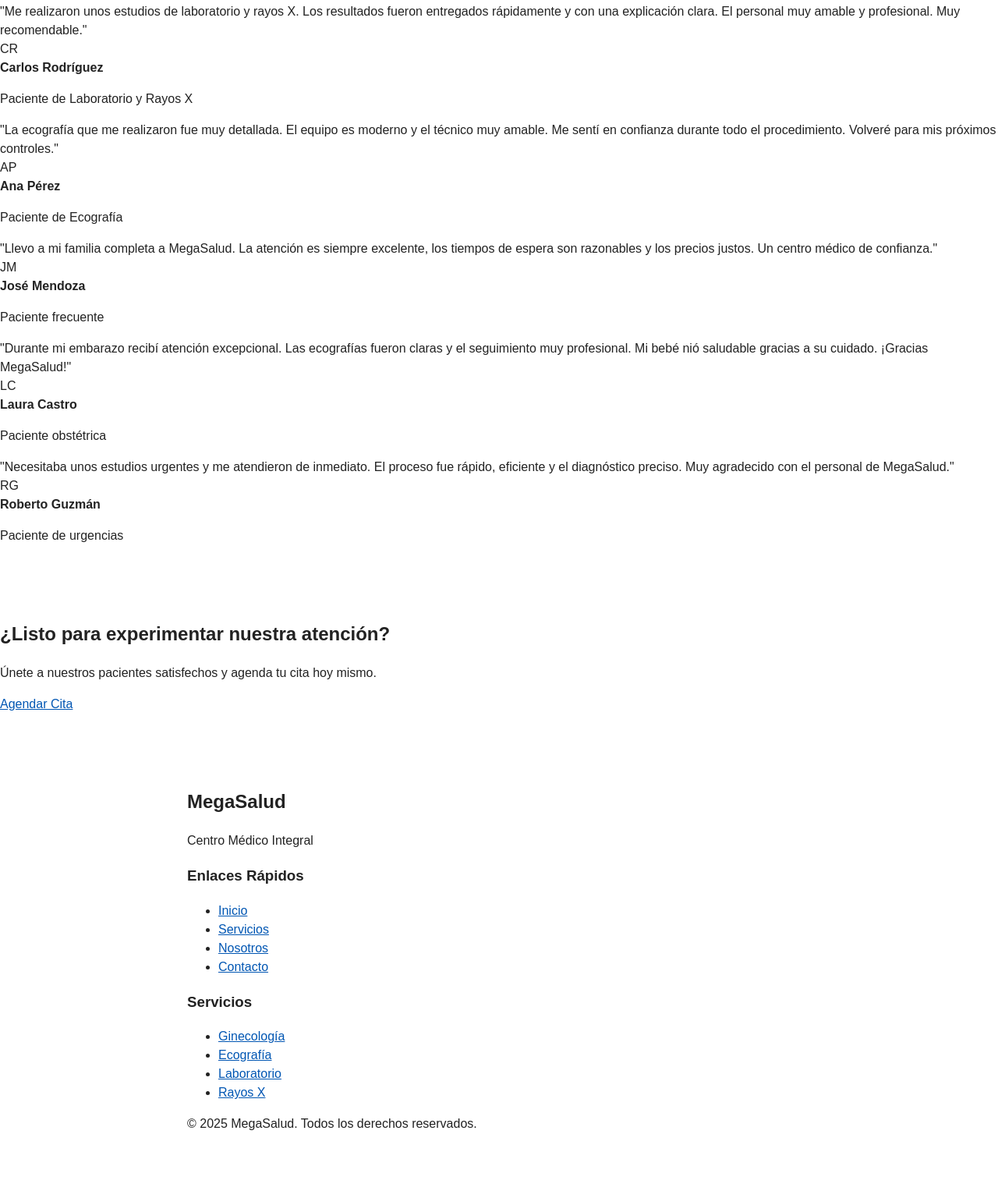
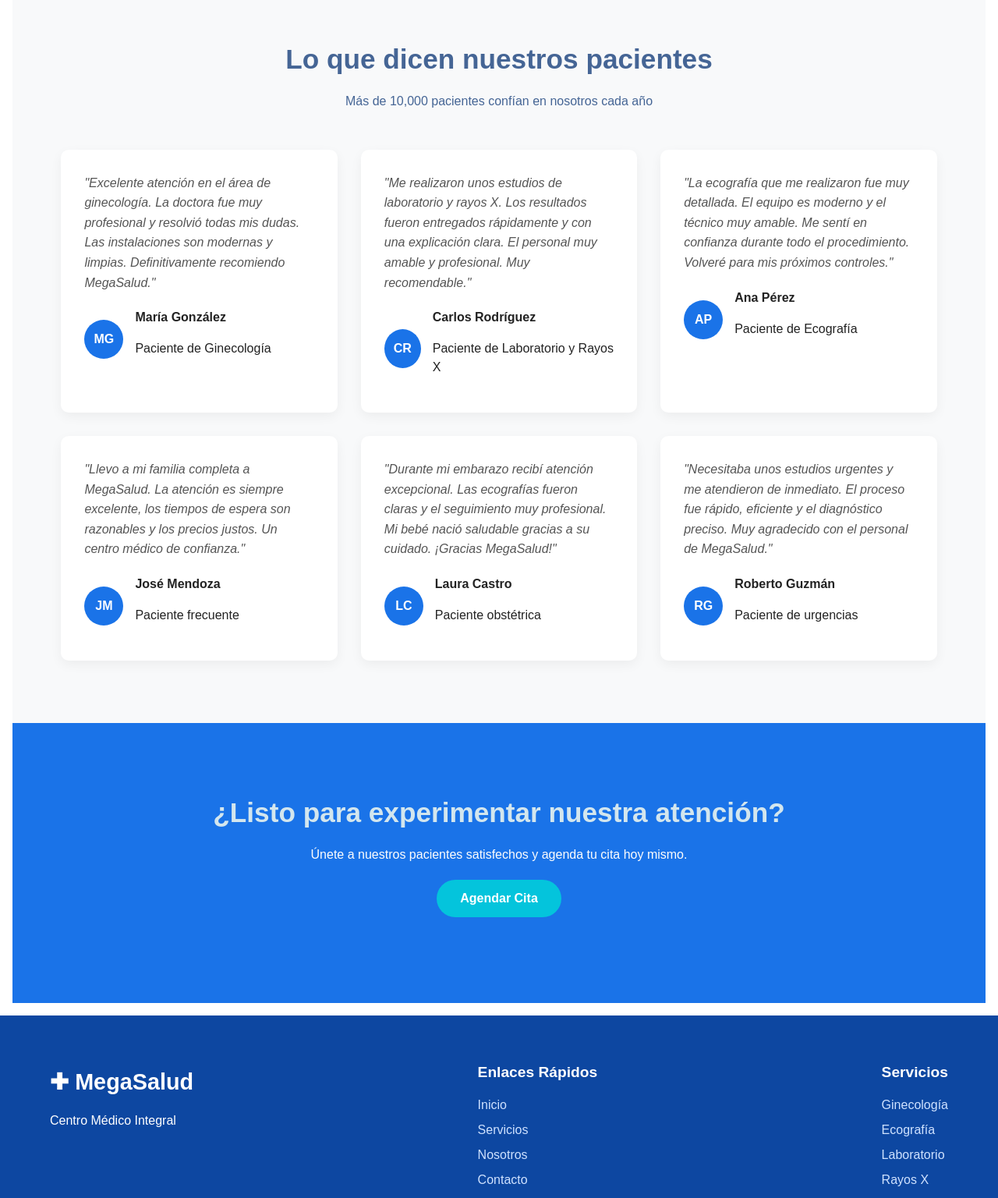
Before and after one commit to alvarotorrezc/tecnologias, a plain HTML site: page blog.html in a window 1280 px wide. Shown: the part 588-2124 px from the top of the page at 78% size. Before the commit the page ends 2073 px from the top, so only its background shows below. Drawn offline with Linux system fonts and the light colour scheme.

Commit message:
fix: estilos ccs e integracion con blog.html

```diff
--- a/blog.html
+++ b/blog.html
@@ -3,22 +3,24 @@
 <head>
     <meta charset="UTF-8">
     <meta name="viewport" content="width=device-width, initial-scale=1.0">
-    <title>Testimonios - MegaSalud</title>
+    <title>Blog - MegaSalud</title>
     <link rel="stylesheet" href="styles.css">
 </head>
 <body>
+    <a href="#main-content" class="skip-link">Saltar al contenido principal</a>
 
-    <header>
-        <div class="container">
-            <div class="header-content">
-                <div class="logo">
-                    <h1>MegaSalud</h1>
+    <header class="megasalud-header">
+        <div class="megasalud-container">
+            <div class="megasalud-header-content">
+                <div class="megasalud-logo">
+                    <div class="megasalud-logo-icon"></div>
+                    <h1>✚ MegaSalud</h1>
                 </div>
-                <nav>
+                <nav class="megasalud-nav">
                     <ul>
                         <li><a href="index.html">Inicio</a></li>
                         <li><a href="acerca.html">Nosotros</a></li>
-                        <li><a href="blog.html" class="active">Testimonios</a></li>
+                        <li><a href="blog.html" class="active">Blog</a></li>
                         <li><a href="contacto.html">Contacto</a></li>
                     </ul>
                 </nav>
@@ -26,82 +28,88 @@
         </div>
     </header>
 
-    <section class="hero" style="padding: 80px 0;">
-        <div class="container">
+    <main id="main-content">
+
+        <section class="megasalud-hero">
+            <div class="megasalud-container">
                 <h2>Experiencias de Nuestros Pacientes</h2>
                 <p>La satisfacción de nuestros pacientes es nuestra mayor recompensa. Conoce sus experiencias.</p>
             </div>
         </section>
 
-    <section class="testimonials">
-        <div class="container">
-            <div class="testimonials-grid">
-                <div class="testimonial-card">
-                    <div class="testimonial-text">
+        <section class="megasalud-testimonials">
+            <div class="megasalud-container">
+                <div class="megasalud-section-title">
+                    <h2>Lo que dicen nuestros pacientes</h2>
+                    <p>Más de 10,000 pacientes confían en nosotros cada año</p>
+                </div>
+                <div class="megasalud-testimonials-grid">
+                    <div class="megasalud-testimonial-card">
+                        <div class="megasalud-testimonial-text">
                             "Excelente atención en el área de ginecología. La doctora fue muy profesional y resolvió todas mis dudas. Las instalaciones son modernas y limpias. Definitivamente recomiendo MegaSalud."
                         </div>
-                    <div class="testimonial-author">
-                        <div class="author-avatar">MG</div>
+                        <div class="megasalud-testimonial-author">
+                            <div class="megasalud-author-avatar">MG</div>
                             <div>
                                 <strong>María González</strong>
                                 <p>Paciente de Ginecología</p>
                             </div>
                         </div>
                     </div>
-                <div class="testimonial-card">
-                    <div class="testimonial-text">
+                    <div class="megasalud-testimonial-card">
+                        <div class="megasalud-testimonial-text">
                             "Me realizaron unos estudios de laboratorio y rayos X. Los resultados fueron entregados rápidamente y con una explicación clara. El personal muy amable y profesional. Muy recomendable."
                         </div>
-                    <div class="testimonial-author">
-                        <div class="author-avatar">CR</div>
+                        <div class="megasalud-testimonial-author">
+                            <div class="megasalud-author-avatar">CR</div>
                             <div>
                                 <strong>Carlos Rodríguez</strong>
                                 <p>Paciente de Laboratorio y Rayos X</p>
                             </div>
                         </div>
                     </div>
-                <div class="testimonial-card">
-                    <div class="testimonial-text">
+                    <div class="megasalud-testimonial-card">
+                        <div class="megasalud-testimonial-text">
                             "La ecografía que me realizaron fue muy detallada. El equipo es moderno y el técnico muy amable. Me sentí en confianza durante todo el procedimiento. Volveré para mis próximos controles."
                         </div>
-                    <div class="testimonial-author">
-                        <div class="author-avatar">AP</div>
+                        <div class="megasalud-testimonial-author">
+                            <div class="megasalud-author-avatar">AP</div>
                             <div>
                                 <strong>Ana Pérez</strong>
                                 <p>Paciente de Ecografía</p>
                             </div>
                         </div>
                     </div>
-                <div class="testimonial-card">
-                    <div class="testimonial-text">
+                    <div class="megasalud-testimonial-card">
+                        <div class="megasalud-testimonial-text">
                             "Llevo a mi familia completa a MegaSalud. La atención es siempre excelente, los tiempos de espera son razonables y los precios justos. Un centro médico de confianza."
                         </div>
-                    <div class="testimonial-author">
-                        <div class="author-avatar">JM</div>
+                        <div class="megasalud-testimonial-author">
+                            <div class="megasalud-author-avatar">JM</div>
                             <div>
                                 <strong>José Mendoza</strong>
                                 <p>Paciente frecuente</p>
                             </div>
                         </div>
                     </div>
-                <div class="testimonial-card">
-                    <div class="testimonial-text">
-                        "Durante mi embarazo recibí atención excepcional. Las ecografías fueron claras y el seguimiento muy profesional. Mi bebé nió saludable gracias a su cuidado. ¡Gracias MegaSalud!"
+                    <div class="megasalud-testimonial-card">
+                        <div class="megasalud-testimonial-text">
+                            "Durante mi embarazo recibí atención excepcional. Las ecografías fueron claras y el seguimiento muy profesional. Mi bebé nació saludable gracias a su cuidado. ¡Gracias MegaSalud!"
                         </div>
-                    <div class="testimonial-author">
-                        <div class="author-avatar">LC</div>
+                        <div class="megasalud-testimonial-author">
+                            <div class="megasalud-author-avatar">LC</div>
                             <div>
                                 <strong>Laura Castro</strong>
                                 <p>Paciente obstétrica</p>
                             </div>
                         </div>
                     </div>
-                <div class="testimonial-card">
-                    <div class="testimonial-text">
+                    <div class="megasalud-testimonial-card">
+                        <div class="megasalud-testimonial-text">
                             "Necesitaba unos estudios urgentes y me atendieron de inmediato. El proceso fue rápido, eficiente y el diagnóstico preciso. Muy agradecido con el personal de MegaSalud."
                         </div>
-                    <div class="testimonial-author">
-                        <div class="author-avatar">RG</div>
+                        <div class="megasalud-testimonial-author">
+                            <div class="megasalud-author-avatar">RG</div>
                             <div>
                                 <strong>Roberto Guzmán</strong>
                                 <p>Paciente de urgencias</p>
@@ -112,24 +120,25 @@
             </div>
         </section>
 
-    <section class="contact" style="padding: 60px 0;">
-        <div class="container">
-            <div class="section-title">
+        <section class="megasalud-contact" style="padding: 60px 0;">
+            <div class="megasalud-container">
+                <div class="megasalud-section-title1">
                     <h2>¿Listo para experimentar nuestra atención?</h2>
                     <p>Únete a nuestros pacientes satisfechos y agenda tu cita hoy mismo.</p>
-                <a href="contacto.html" class="btn" style="margin-top: 20px;">Agendar Cita</a>
+                    <a href="contacto.html" class="megasalud-btn" style="margin-top: 20px;">Agendar Cita</a>
                 </div>
             </div>
         </section>
+    </main>
 
-    <footer>
-        <div class="container">
-            <div class="footer-content">
-                <div class="footer-logo">
-                    <h2>MegaSalud</h2>
+    <footer class="megasalud-footer">
+        <div class="megasalud-container">
+            <div class="megasalud-footer-content">
+                <div class="megasalud-footer-logo">
+                    <h2>✚ MegaSalud</h2>
                     <p>Centro Médico Integral</p>
                 </div>
-                <div class="footer-links">
+                <div class="megasalud-footer-links">
                     <h3>Enlaces Rápidos</h3>
                     <ul>
                         <li><a href="index.html">Inicio</a></li>
@@ -138,7 +147,7 @@
                         <li><a href="contacto.html">Contacto</a></li>
                     </ul>
                 </div>
-                <div class="footer-links">
+                <div class="megasalud-footer-links">
                     <h3>Servicios</h3>
                     <ul>
                         <li><a href="servicios.html#ginecologia">Ginecología</a></li>
@@ -148,7 +157,7 @@
                     </ul>
                 </div>
             </div>
-            <div class="copyright">
+            <div class="megasalud-copyright">
                 <p>&copy; 2025 MegaSalud. Todos los derechos reservados.</p>
             </div>
         </div>
--- a/styles.css
+++ b/styles.css
@@ -8,7 +8,6 @@ color: #222;
 }
 header, main, footer {
 padding: 1rem;
-max-width: 800px;
 margin: auto;
 }
 nav ul {
@@ -42,3 +41,256 @@ top: 0;
 @media (max-width:600px){
 nav ul{flex-direction:column;}
 }
+
+
+
+/* ===== ESTILOS FABIO MELGAREJO blog.html===== */
+.megasalud-container {
+    width: 90%;
+    max-width: 1200px;
+    margin: 0 auto;
+    padding: 0 15px;
+}
+
+.megasalud-btn {
+    display: inline-block;
+    background-color: #04C4DC;
+    color: white;
+    padding: 12px 30px;
+    border-radius: 50px;
+    text-decoration: none;
+    font-weight: bold;
+    transition: background-color 0.3s;
+    border: none;
+    cursor: pointer;
+}
+
+.megasalud-btn:hover {
+    background-color: #55DBE7;
+}
+
+.megasalud-section-title, .megasalud-section-title1 {
+    text-align: center;
+    margin-bottom: 50px;
+}
+
+
+.megasalud-section-title h2 {
+    font-size: 2.2rem;
+    color: #456595;
+    margin-bottom: 15px;
+}
+
+.megasalud-section-title p {
+    color: #456595;
+    max-width: 700px;
+    margin: 0 auto;
+}
+
+.megasalud-section-title1 h2 {
+    font-size: 2.2rem;
+    color: #D3E6EE;
+    margin-bottom: 15px;
+}
+
+.megasalud-section-title1 p {
+    color: #fdfdfd;
+    max-width: 700px;
+    margin: 0 auto;
+}
+
+
+.megasalud-header {
+    background-color: #456595;
+    color: white;
+    padding: 15px 0;
+    box-shadow: 0 2px 10px rgba(0,0,0,0.1);
+}
+
+.megasalud-header-content {
+    display: flex;
+    justify-content: space-between;
+    align-items: center;
+}
+
+.megasalud-logo {
+    display: flex;
+    align-items: center;
+}
+
+.megasalud-logo h1 {
+    font-size: 1.8rem;
+    margin-left: 10px;
+}
+
+.megasalud-logo-icon {
+    font-size: 2rem;
+}
+
+.megasalud-nav ul {
+    display: flex;
+    list-style: none;
+    gap: 25px;
+    margin: 0;
+    padding: 0;
+}
+
+.megasalud-nav ul li a {
+    color: white;
+    text-decoration: none;
+    font-weight: 500;
+    transition: color 0.3s;
+}
+
+.megasalud-nav ul li a:hover {
+    color: #cfe2ff;
+}
+
+.megasalud-nav ul li a.active {
+    color: #05CCDC;
+    font-weight: bold;
+}
+
+
+.megasalud-hero {
+    background: linear-gradient(rgba(26, 115, 232, 0.8), rgba(26, 115, 232, 0.9));
+    background-size: cover;
+    background-position: center;
+    color: white;
+    padding: 100px 0;
+    text-align: center;
+}
+
+.megasalud-hero h2 {
+    font-size: 2.5rem;
+    margin-bottom: 20px;
+}
+
+.megasalud-hero p {
+    font-size: 1.2rem;
+    max-width: 700px;
+    margin: 0 auto 30px;
+}
+
+
+.megasalud-testimonials {
+    padding: 80px 0;
+    background-color: #f8f9fa;
+}
+
+.megasalud-testimonials-grid {
+    display: grid;
+    grid-template-columns: repeat(auto-fit, minmax(300px, 1fr));
+    gap: 30px;
+}
+
+.megasalud-testimonial-card {
+    background: white;
+    padding: 30px;
+    border-radius: 10px;
+    box-shadow: 0 5px 15px rgba(0,0,0,0.05);
+}
+
+.megasalud-testimonial-text {
+    font-style: italic;
+    margin-bottom: 20px;
+    color: #555;
+    line-height: 1.6;
+}
+
+.megasalud-testimonial-author {
+    display: flex;
+    align-items: center;
+}
+
+.megasalud-author-avatar {
+    width: 50px;
+    height: 50px;
+    border-radius: 50%;
+    background-color: #1a73e8;
+    color: white;
+    display: flex;
+    align-items: center;
+    justify-content: center;
+    font-weight: bold;
+    margin-right: 15px;
+}
+
+.megasalud-contact {
+    background-color: #1a73e8;
+    color: white;
+    padding: 80px 0;
+}
+
+.megasalud-contact-grid {
+    display: grid;
+    grid-template-columns: repeat(auto-fit, minmax(250px, 1fr));
+    gap: 40px;
+}
+
+.megasalud-contact-info h3 {
+    font-size: 1.5rem;
+    margin-bottom: 20px;
+}
+
+.megasalud-contact-info p {
+    margin-bottom: 10px;
+    display: flex;
+    align-items: center;
+}
+
+.megasalud-contact-icon {
+    margin-right: 10px;
+    font-size: 1.2rem;
+}
+
+.megasalud-footer {
+    background-color: #0d47a1;
+    color: white;
+    padding: 40px 0 20px;
+}
+
+.megasalud-footer-content {
+    display: flex;
+    justify-content: space-between;
+    margin-bottom: 30px;
+}
+
+.megasalud-footer-logo h2 {
+    font-size: 1.8rem;
+    margin-bottom: 10px;
+}
+
+.megasalud-footer-links h3 {
+    font-size: 1.2rem;
+    margin-bottom: 15px;
+}
+
+.megasalud-footer-links ul {
+    list-style: none;
+    padding: 0;
+    margin: 0;
+}
+
+.megasalud-footer-links ul li {
+    margin-bottom: 8px;
+}
+
+.megasalud-footer-links ul li a {
+    color: #cfe2ff;
+    text-decoration: none;
+    transition: color 0.3s;
+}
+
+.megasalud-footer-links ul li a:hover {
+    color: white;
+}
+
+.megasalud-copyright {
+    text-align: center;
+    padding-top: 20px;
+    border-top: 1px solid rgba(255,255,255,0.1);
+    font-size: 0.9rem;
+    color: #cfe2ff;
+}
+/* =====FIN ESTILOS FABIO MELGAREJO blog.html===== */
```
Lines whose indentation alone changed are shown as unchanged.
